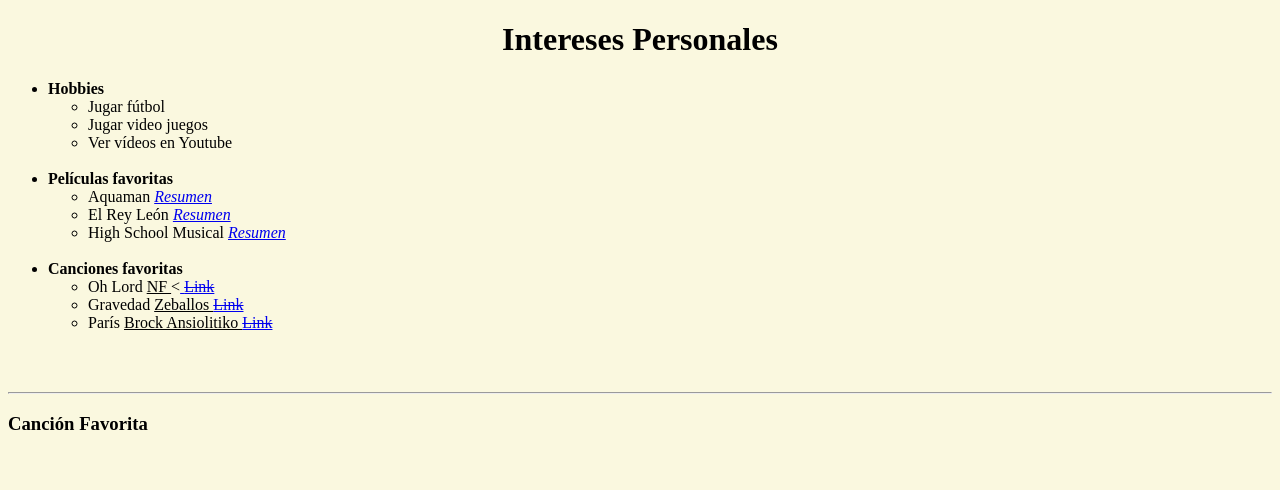
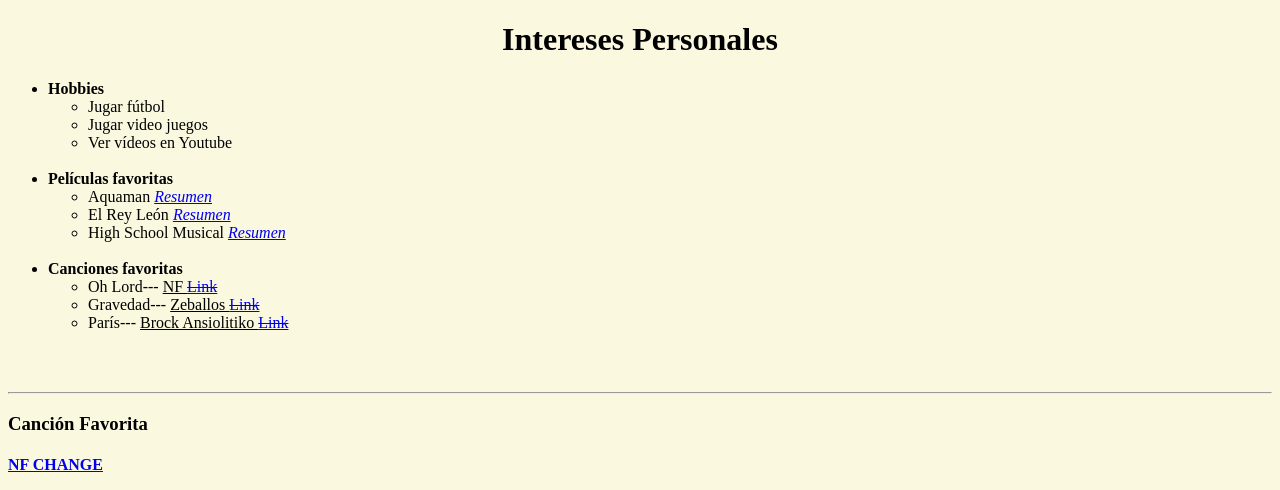
Before and after one commit to JosueTesorero/ParcialP1, a plain HTML site: page intereses.html in a window 1280 px wide. Shown: the top 490 px of the page. Drawn offline with Linux system fonts and the light colour scheme.

Commit message:
Update intereses.html

```diff
--- a/intereses.html
+++ b/intereses.html
@@ -27,18 +27,18 @@
         <br>
         <li><b>Canciones favoritas</b>
          <ul>
-         <li>Oh Lord <u> NF  </u> <<a href="https://www.youtube.com/watch?v=j__VYXZ-5Cw">  <STRIKE>  Link</STRIKE></a> </li>
+         <li>Oh Lord--- <u> NF  </u>    <a href="https://www.youtube.com/watch?v=j__VYXZ-5Cw">    <STRIKE>  Link</STRIKE></a> </li>
 
-         <li>Gravedad <u> Zeballos  </u> <a href="https://www.youtube.com/watch?v=Sehu97M8Vm4">  <STRIKE>  Link</STRIKE></a></li>
+         <li>Gravedad--- <u> Zeballos  </u>     <a href="https://www.youtube.com/watch?v=Sehu97M8Vm4">    <STRIKE>  Link</STRIKE></a></li>
 
-         <li>París <u>  Brock Ansiolitiko  </u> <a href="https://www.youtube.com/watch?v=795vYvQd57c">  <STRIKE>  Link</STRIKE></a></li>
+         <li>París--- <u>  Brock Ansiolitiko  </u>    <a href="https://www.youtube.com/watch?v=795vYvQd57c">    <STRIKE>  Link</STRIKE></a></li>
 
          </ul>
         </li>
         </ul>
         <br><br>
 <hr>
-<h3> Canción Favorita</h3><br>
+<h3> Canción Favorita</h3>
     <h4> <a href="https://youtu.be/j__VYXZ-5Cw"><b>NF CHANGE</b></a></h4><br>
         <iframe width="560" height="315" src="https://www.youtube.com/embed/j__VYXZ-5Cw" frameborder="0" allow="accelerometer; autoplay; clipboard-write; encrypted-media; gyroscope; picture-in-picture" allowfullscreen></iframe>
 <br><br><h4><a href="index.html">Página Principal</a></h4>
```
